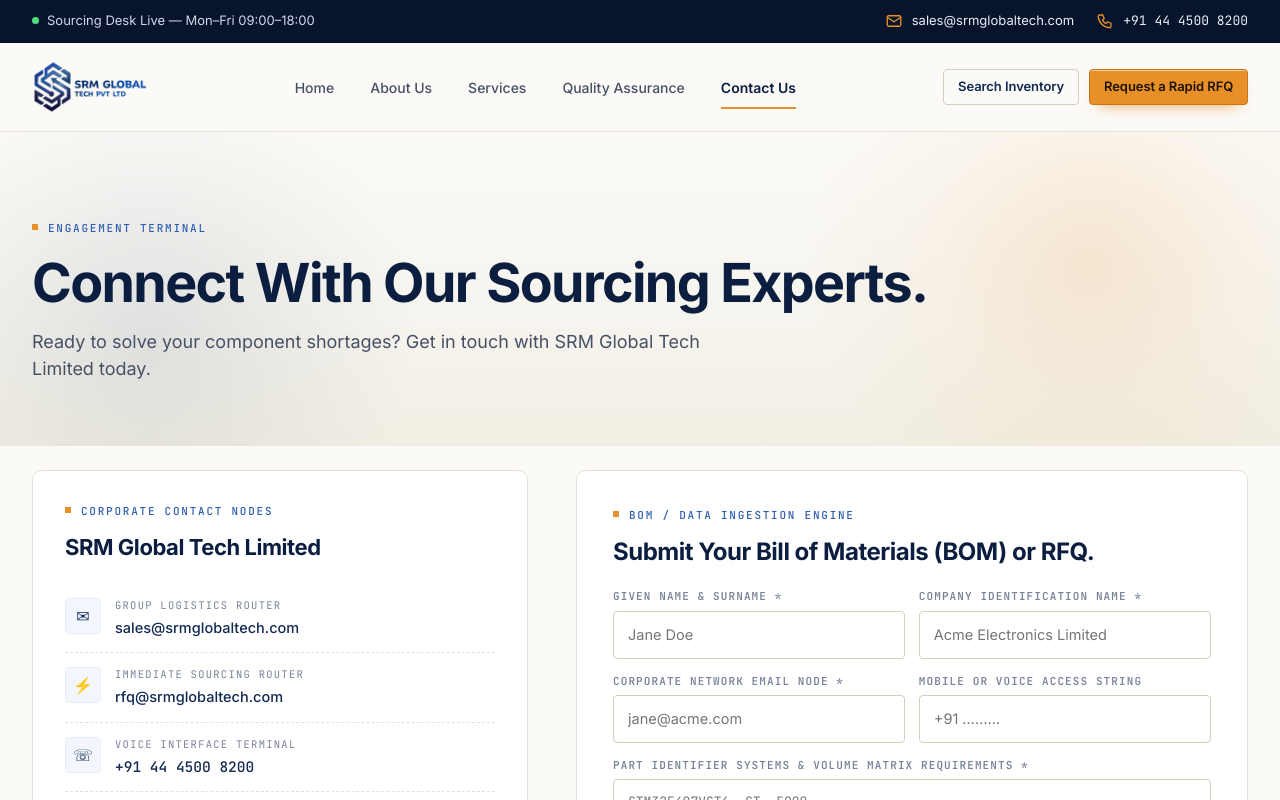
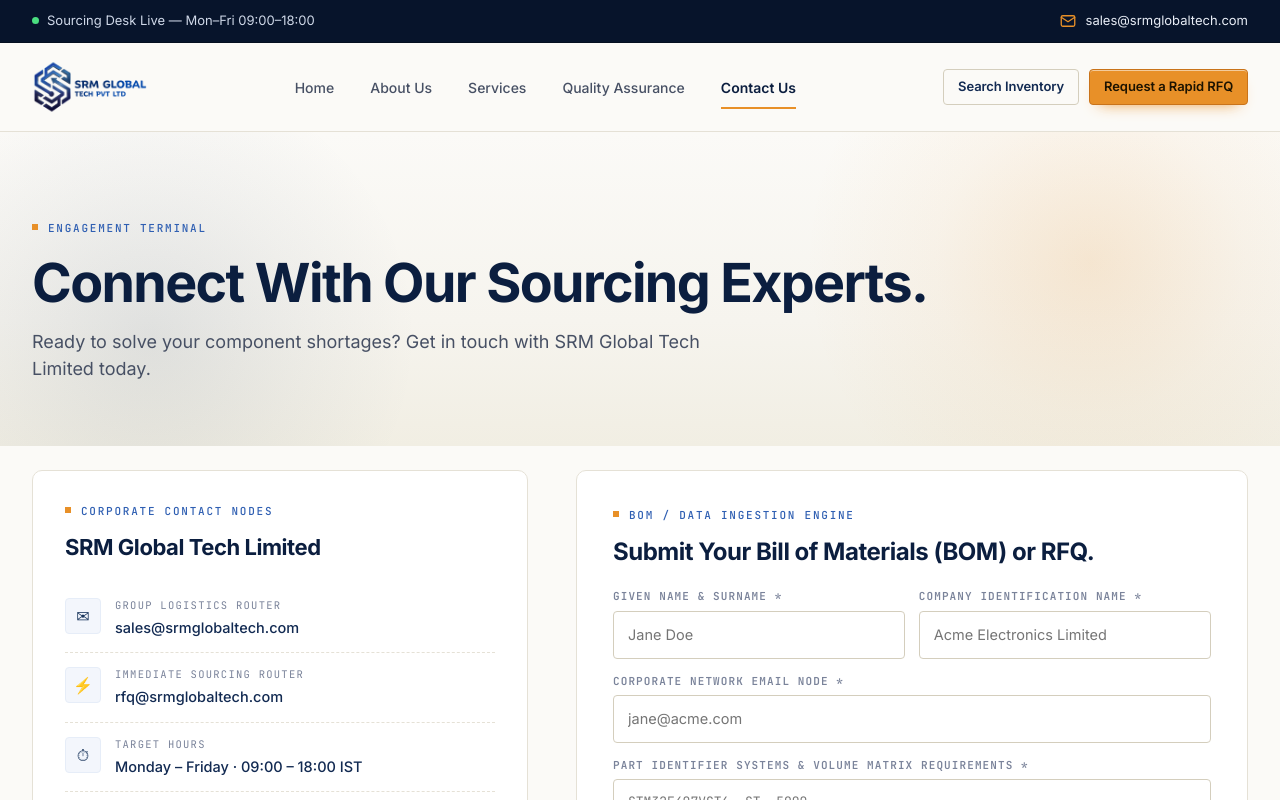
Before and after one commit to ashish8141/srmglobal, a Next.js app: page /contact in a window 1280 px wide. Shown: the top 800 px of the page. Built offline with nearby package versions, Linux system fonts and the light colour scheme.

Commit message:
feat(layout): remove all telephone numbers and mobile field from site

```diff
--- a/app/contact/page.jsx
+++ b/app/contact/page.jsx
@@ -28,7 +28,6 @@
 
               <ContactRow icon="✉" label="Group Logistics Router"     value="sales@srmglobaltech.com" href="mailto:sales@srmglobaltech.com" />
               <ContactRow icon="⚡" label="Immediate Sourcing Router"   value="rfq@srmglobaltech.com"   href="mailto:rfq@srmglobaltech.com" />
-              <ContactRow icon="☏" label="Voice Interface Terminal"   value="+91 44 4500 8200" href="tel:+914445008200" mono />
               <ContactRow icon="⏱" label="Target Hours"               value="Monday – Friday · 09:00 – 18:00 IST" />
               <ContactRow icon="◉" label="Headquarters"               value="UNIT 2904-05, 29/F UNIVERSAL TRADE CTR 3 ARBUTHNOT RD CENTRAL HONG KONG" />
 
--- a/components/ContactForm.jsx
+++ b/components/ContactForm.jsx
@@ -17,7 +17,7 @@
 
 export default function ContactForm() {
   const [data, setData] = useState({
-    name: "", company: "", email: "", phone: "", bom: "", notes: "", agree: false,
+    name: "", company: "", email: "", bom: "", notes: "", agree: false,
   });
   const [errs, setErrs] = useState({});
   const [sent, setSent] = useState(false);
@@ -68,7 +68,7 @@
           Reference <span className="mono" style={{ color: "var(--ink-700)", fontWeight: 600 }}>{ref}</span> has been routed to our sourcing desk. A dedicated account manager will respond to <span className="mono" style={{ color: "var(--ink-700)" }}>{data.email}</span> within 2 business hours.
         </p>
         <div style={{ display: "flex", gap: 10, justifyContent: "center", marginTop: 28 }}>
-          <button className="btn btn-ghost" onClick={() => { setSent(false); setData({ name: "", company: "", email: "", phone: "", bom: "", notes: "", agree: false }); setErrs({}); }}>
+          <button className="btn btn-ghost" onClick={() => { setSent(false); setData({ name: "", company: "", email: "", bom: "", notes: "", agree: false }); setErrs({}); }}>
             Submit another
           </button>
           <Link href="/" className="btn btn-primary btn-arrow">Back to home</Link>
@@ -85,8 +85,9 @@
       <div className="form-2col">
         <ContactField id="name"    label="Given Name & Surname *"       placeholder="Jane Doe" value={data.name} error={errs.name} onValueChange={set} />
         <ContactField id="company" label="Company Identification Name *" placeholder="Acme Electronics Limited" value={data.company} error={errs.company} onValueChange={set} />
-        <ContactField id="email"   label="Corporate Network Email Node *" placeholder="jane@acme.com" value={data.email} error={errs.email} onValueChange={set} />
-        <ContactField id="phone"   label="Mobile or Voice Access String" placeholder="+91 ………" value={data.phone} error={errs.phone} onValueChange={set} />
+        <div style={{ gridColumn: "1 / -1" }}>
+          <ContactField id="email"   label="Corporate Network Email Node *" placeholder="jane@acme.com" value={data.email} error={errs.email} onValueChange={set} />
+        </div>
         <div style={{ gridColumn: "1 / -1" }}>
           <ContactField id="bom" label="Part Identifier Systems & Volume Matrix Requirements *" value={data.bom} error={errs.bom} onValueChange={set} ta rows={6}
             placeholder={"STM32F407VGT6, ST, 5000\nSN74HC595N, TI, 12000\nMAX232CPE, ADI, 800"} />
--- a/components/Footer.jsx
+++ b/components/Footer.jsx
@@ -47,7 +47,6 @@
             <ul>
               <li><a href="mailto:sales@srmglobaltech.com">sales@srmglobaltech.com</a></li>
               <li><a href="mailto:rfq@srmglobaltech.com">rfq@srmglobaltech.com</a></li>
-              <li className="mono" style={{ color: "#8ea1c2" }}><a href="tel:+914445008200">+91 44 4500 8200</a></li>
               <li>Mon–Fri · 09:00–18:00</li>
             </ul>
           </div>
--- a/components/TopBar.jsx
+++ b/components/TopBar.jsx
@@ -11,12 +11,6 @@
             </svg>
             sales@srmglobaltech.com
           </a>
-          <a href="tel:+914445008200" className="topbar-link mono">
-            <svg width="18" height="18" viewBox="0 0 24 24" fill="none" stroke="currentColor" strokeWidth="1.75" strokeLinecap="round" strokeLinejoin="round" aria-hidden="true">
-              <path d="M5 4h4l2 5l-2.5 1.5a11 11 0 0 0 5 5L15 13l5 2v4a2 2 0 0 1-2 2A16 16 0 0 1 3 6a2 2 0 0 1 2-2z" />
-            </svg>
-            +91 44 4500 8200
-          </a>
         </div>
       </div>
     </div>
```
